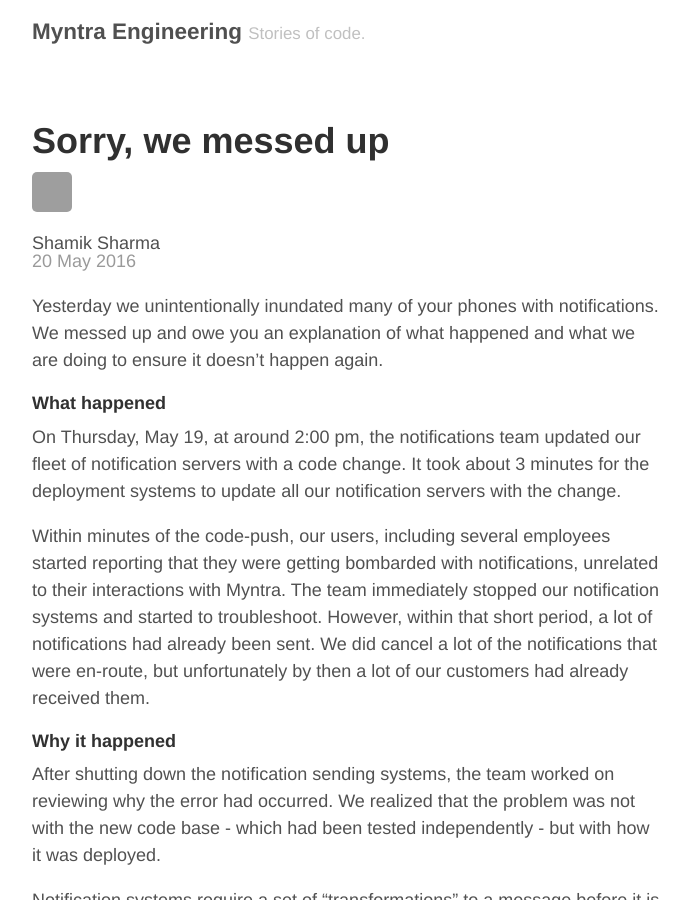
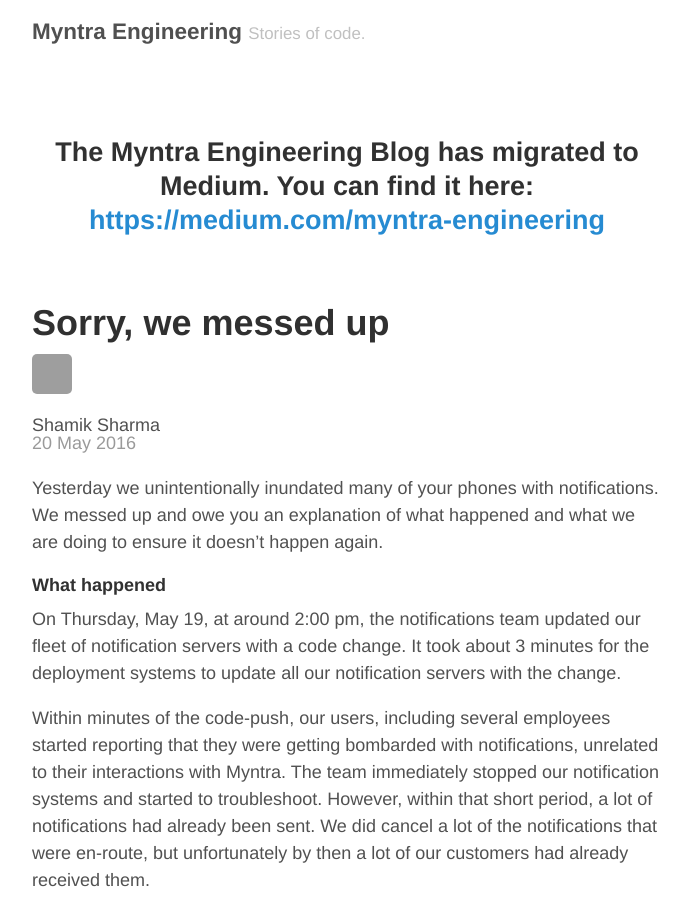
Before and after one commit to myntra/myntra.github.io, a Jekyll site: the page built from index.html, in a window 1280 px wide and 900 px high. Shown: the whole window, without its empty margins (293-982 px from the left). Built offline with Jekyll 4.4.1, drawn with Linux system fonts in a browser that asks for light colours; the list of posts is cut into pages by our own code; grey boxes are pictures that could not be loaded.

Commit message:
Update index.html

```diff
--- a/index.html
+++ b/index.html
@@ -2,6 +2,14 @@
 layout: default
 title: Home
 ---
+
+<div class="pagination">
+	<h2>
+		The Myntra Engineering Blog has migrated to Medium.
+		You can find it here:
+		<a href="https://medium.com/myntra-engineering">https://medium.com/myntra-engineering</a>
+	</h2>
+</div>
 
 <div class="posts">
 	{% for post in paginator.posts %}
```
